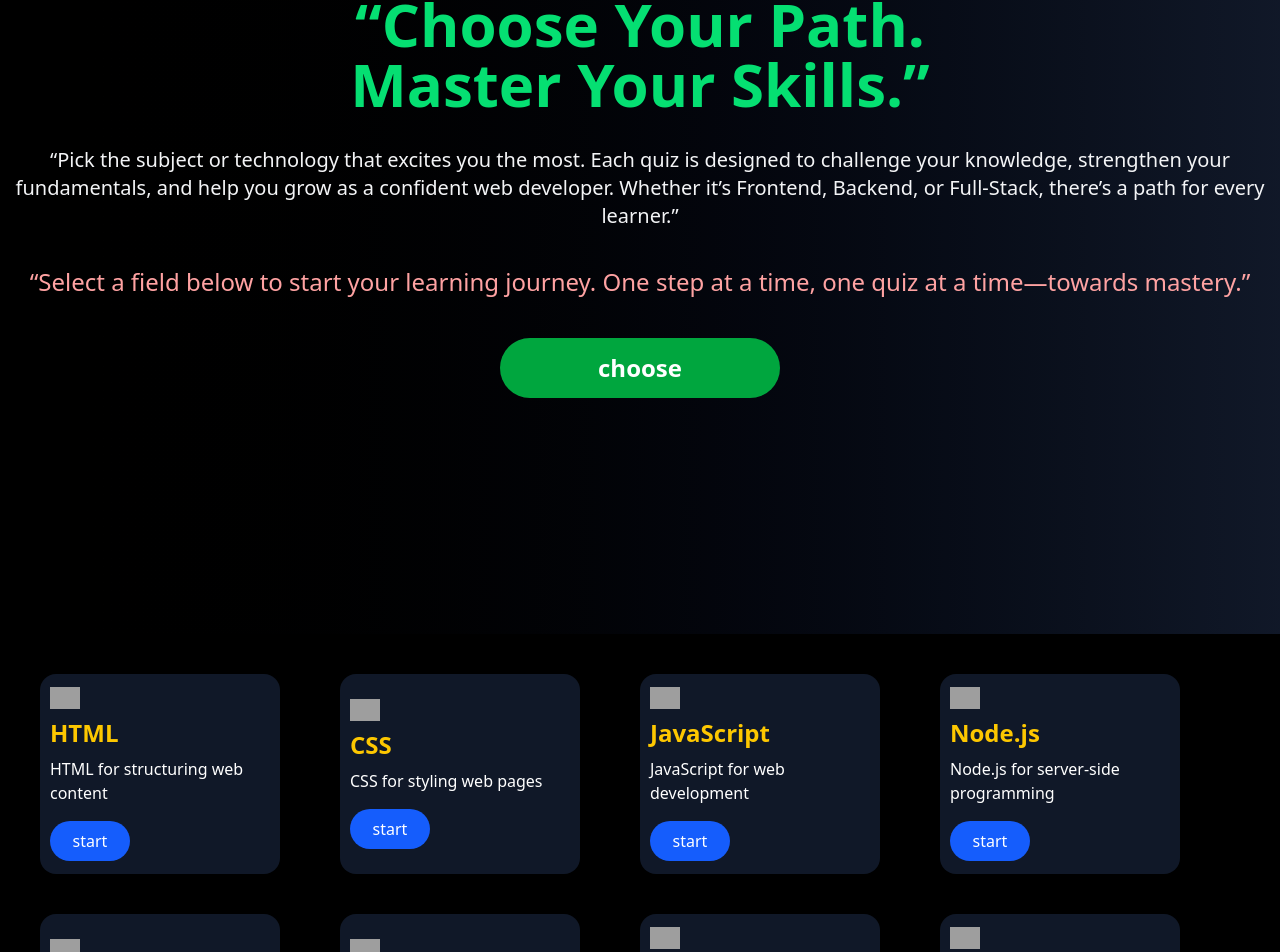
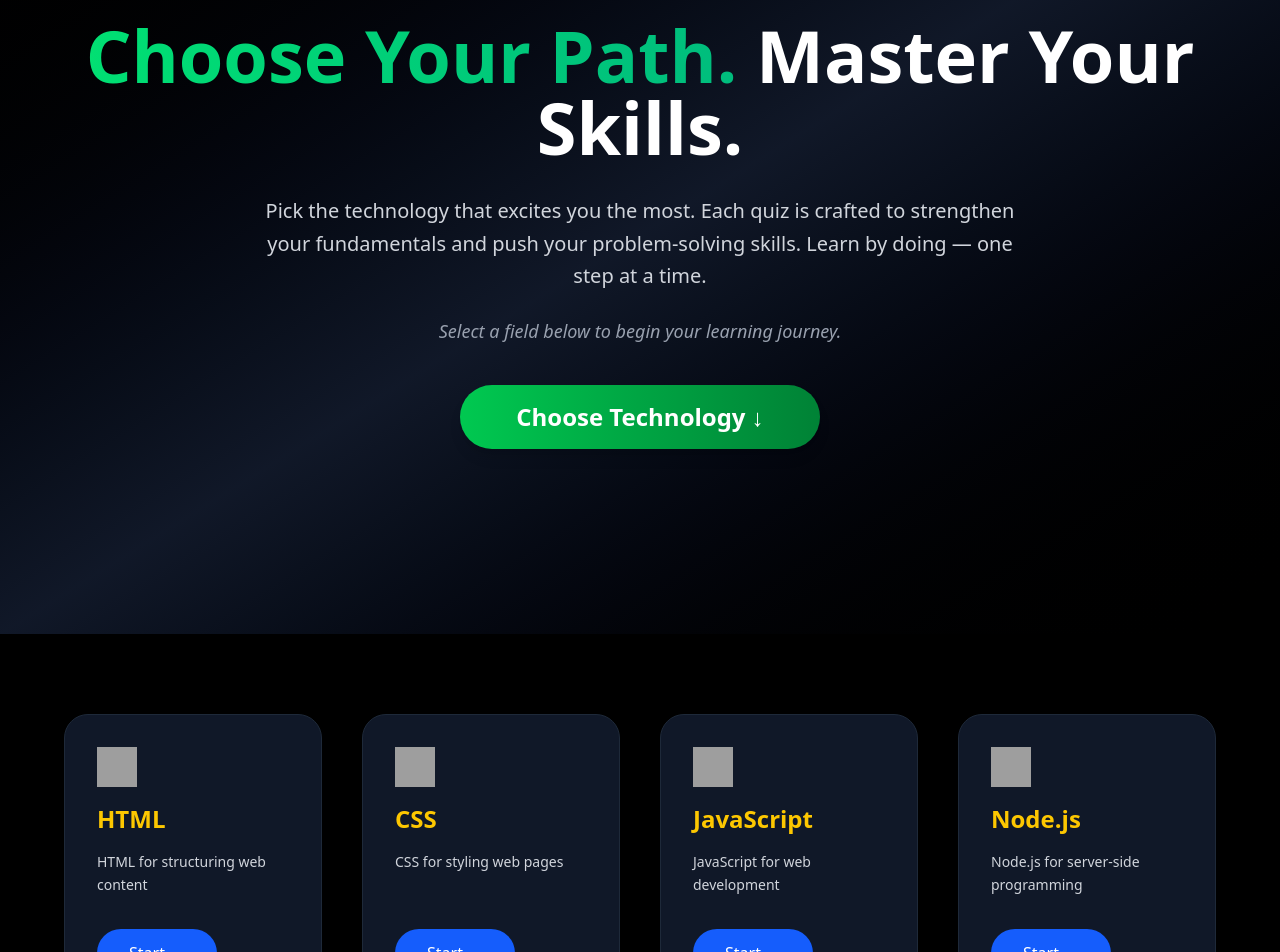
Before and after one commit to The-Vipi14/Quiz, a React (Vite) app in the folder Quiz_UI/: page /technology in a window 1280 px wide. Shown: the part 166-1118 px from the top of the page. Built offline with nearby package versions, Linux system fonts and the light colour scheme; grey boxes are pictures that could not be loaded.

Commit message:
Subject.jsx UI updated

```diff
--- a/Quiz_UI/src/pages/Subject.jsx
+++ b/Quiz_UI/src/pages/Subject.jsx
@@ -1,60 +1,143 @@
+// import { technologies } from "../data/technologies";
+// import { useNavigate } from "react-router-dom";
+// const Subject = () => {
+//   const navigator = useNavigate();
+//   const scrollToId = (id) => {
+//     document.getElementById(id).scrollIntoView({ behavior: "smooth" });
+//   };
+//   const openQus = (tech) => {
+//     navigator(`/qus/${tech}`, { state: { tech: tech } });
+//   };
+//   return (
+//     <>
+//       <div
+//         className="h-screen w-full text-white bg-gradient-to-r from-black to-gray-900 text-center
+//       pt-40 flex flex-col items-center"
+//       >
+//         <h1 className="text-6xl font-bold text-green-400 w-3xl">
+//           “Choose Your Path. Master Your Skills.”
+//         </h1>
+//         <p className="text-gray-100 mt-8 text-xl">
+//           “Pick the subject or technology that excites you the most. Each quiz
+//           is designed to challenge your knowledge, strengthen your fundamentals,
+//           and help you grow as a confident web developer. Whether it’s Frontend,
+//           Backend, or Full-Stack, there’s a path for every learner.”
+//         </p>
+//         <h4 className="mt-9 text-2xl text-red-300">
+//           “Select a field below to start your learning journey. One step at a
+//           time, one quiz at a time—towards mastery.”
+//         </h4>
+//         <button
+//           className="h-15 w-70 mt-10 bg-green-600 rounded-4xl text-2xl text-white font-bold cursor-pointer active:bg-green-700"
+//           onClick={() => scrollToId("tect-sec")}
+//         >
+//           choose
+//         </button>
+//       </div>
+//       <div
+//         id="tect-sec"
+//         className="h-screen w-full bg-black grid-cols-4 grid p-10"
+//       >
+//         {technologies.map((tech, index) => (
+//           <div
+//             key={index}
+//             className="h-50 w-60 bg-gray-900 flex flex-col gap-2 justify-center pl-2.5 rounded-2xl"
+//           >
+//             <img src={tech.icon} alt="" width={30} />
+//             <h2 className="text-2xl text-yellow-400 font-semibold">
+//               {tech.name}
+//             </h2>
+//             <p className="text-white">{tech.description}</p>
+//             <button
+//               className="h-10 w-20 text-white cursor-pointer active:bg-blue-700  bg-blue-600 mt-2 rounded-3xl"
+//               onClick={() => {
+//                 openQus(tech.name);
+//               }}
+//             >
+//               start
+//             </button>
+//           </div>
+//         ))}
+//       </div>
+//     </>
+//   );
+// };
+
+// export default Subject;
+
+
 import { technologies } from "../data/technologies";
 import { useNavigate } from "react-router-dom";
+
 const Subject = () => {
   const navigator = useNavigate();
+
   const scrollToId = (id) => {
     document.getElementById(id).scrollIntoView({ behavior: "smooth" });
   };
+
   const openQus = (tech) => {
     navigator(`/qus/${tech}`, { state: { tech: tech } });
   };
+
   return (
     <>
-      <div
-        className="h-screen w-full text-white bg-gradient-to-r from-black to-gray-900 text-center
-      pt-40 flex flex-col items-center"
-      >
-        <h1 className="text-6xl font-bold text-green-400 w-3xl">
-          “Choose Your Path. Master Your Skills.”
+      {/* Hero Section */}
+      <div className="min-h-screen w-full bg-gradient-to-br from-black via-gray-900 to-black text-white flex flex-col items-center justify-center text-center px-10">
+        <h1 className="text-6xl md:text-7xl font-extrabold mb-8">
+          <span className="bg-clip-text text-transparent bg-gradient-to-r from-green-400 to-emerald-500">
+            Choose Your Path.
+          </span>{" "}
+          Master Your Skills.
         </h1>
-        <p className="text-gray-100 mt-8 text-xl">
-          “Pick the subject or technology that excites you the most. Each quiz
-          is designed to challenge your knowledge, strengthen your fundamentals,
-          and help you grow as a confident web developer. Whether it’s Frontend,
-          Backend, or Full-Stack, there’s a path for every learner.”
+
+        <p className="max-w-3xl text-xl text-gray-300 leading-relaxed">
+          Pick the technology that excites you the most. Each quiz is crafted to
+          strengthen your fundamentals and push your problem-solving skills.
+          Learn by doing — one step at a time.
         </p>
-        <h4 className="mt-9 text-2xl text-red-300">
-          “Select a field below to start your learning journey. One step at a
-          time, one quiz at a time—towards mastery.”
+
+        <h4 className="mt-6 text-lg text-gray-400 italic">
+          Select a field below to begin your learning journey.
         </h4>
+
         <button
-          className="h-15 w-70 mt-10 bg-green-600 rounded-4xl text-2xl text-white font-bold cursor-pointer active:bg-green-700"
-          onClick={() => scrollToId("tect-sec")}
+          onClick={() => scrollToId("tech-sec")}
+          className="mt-10 px-14 py-4 rounded-full bg-gradient-to-r from-green-500 to-green-700 text-2xl font-semibold
+          shadow-lg hover:scale-105 hover:shadow-2xl active:scale-95 transition-all"
         >
-          choose
+          Choose Technology ↓
         </button>
       </div>
+
+      {/* Technologies Section */}
       <div
-        id="tect-sec"
-        className="h-screen w-full bg-black grid-cols-4 grid p-10"
+        id="tech-sec"
+        className="min-h-screen w-full bg-black px-16 py-20 grid gap-10
+        grid-cols-1 sm:grid-cols-2 md:grid-cols-3 lg:grid-cols-4"
       >
         {technologies.map((tech, index) => (
           <div
             key={index}
-            className="h-50 w-60 bg-gray-900 flex flex-col gap-2 justify-center pl-2.5 rounded-2xl"
+            className="bg-gray-900 border border-gray-800 rounded-3xl p-8 flex flex-col gap-4
+            hover:border-green-500 hover:shadow-2xl transition-all"
           >
-            <img src={tech.icon} alt="" width={30} />
-            <h2 className="text-2xl text-yellow-400 font-semibold">
+            <img src={tech.icon} alt={tech.name} className="w-10 h-10" />
+
+            <h2 className="text-2xl font-semibold text-yellow-400">
               {tech.name}
             </h2>
-            <p className="text-white">{tech.description}</p>
+
+            <p className="text-gray-300 text-sm leading-relaxed flex-grow">
+              {tech.description}
+            </p>
+
             <button
-              className="h-10 w-20 text-white cursor-pointer active:bg-blue-700  bg-blue-600 mt-2 rounded-3xl"
-              onClick={() => {
-                openQus(tech.name);
-              }}
+              onClick={() => openQus(tech.name)}
+              className="self-start mt-4 px-8 py-3 rounded-full bg-blue-600 text-white font-medium
+              hover:bg-blue-700 hover:scale-105 active:scale-95 transition-all"
             >
-              start
+              Start →
             </button>
           </div>
         ))}
```
